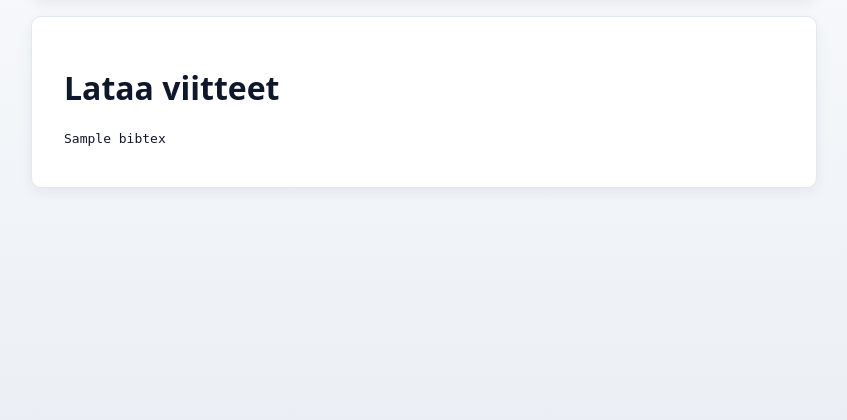
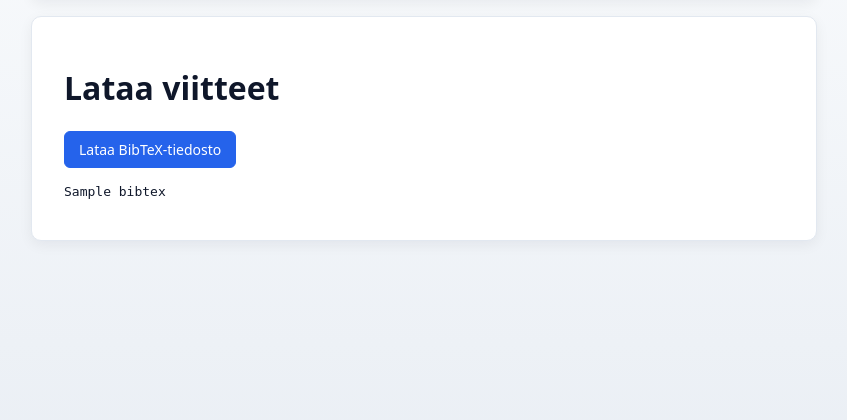
Before and after one commit to henkkasplund/ohtu_hackers, a Flask app: template src/templates/download.html in a window 1280 px wide. Shown: the part 88-508 px from the top of the page, without its empty margins (216-1063 px from the left). Run offline with Flask 3, Linux system fonts and the light colour scheme; the template is opened without the code that fills it: most values are stand-ins (such as "Sample title", 1, 10 or a date in 2020).

Commit message:
Lisää BibTeX-tiedoston lataus

```diff
--- a/src/app.py
+++ b/src/app.py
@@ -1,7 +1,7 @@
-from flask import jsonify, redirect, render_template, request
+from flask import jsonify, redirect, render_template, request, Response
 
 import util
-from bibtex import create_bibtex
+from bibtex import create_bibtex, create_bibtex_file
 from config import app, test_env
 from db_helper import reset_db
 from repositories import citation_repository
@@ -114,6 +114,16 @@ def download_references():
     return render_template("download.html", bibtex=bibtex)
 
 
+@app.route("/download/references.bib")
+def download_references_bibtex():
+    references = citation_repository.get_all_citations()
+    bibtex_file = create_bibtex_file(references)
+    return Response(
+        bibtex_file,
+        mimetype="application/x-bibtex",
+        headers={"Content-Disposition": "attachment; filename=references.bib"},
+    )
+
 @app.route("/new_todo")
 def new():
     return render_template("new_todo.html")
--- a/src/bibtex.py
+++ b/src/bibtex.py
@@ -21,5 +21,6 @@ def create_bibtex(reference):
 
     return f"@{reference.reference_type_name}{{{reference.citation_key},\n{text}\n}}"
 
+
 def create_bibtex_file(references):
     return "\n\n".join(create_bibtex(reference) for reference in references)
--- a/src/templates/download.html
+++ b/src/templates/download.html
@@ -1,15 +1,18 @@
-{% extends "layout.html" %} {% block title %} Lataa lähteet {% endblock %} {% block body %}
+{% extends "layout.html" %}
 
-<head>
-    <meta charset="UTF-8">
-    <title>Lataa viitteet</title>
-</head>
-<body>
+{% block title %}
+    Lataa viitteet
+{% endblock %}
+
+{% block body %}
     <h1>Lataa viitteet</h1>
-{% for b in bibtex %}
-    <pre>{{ b }}</pre>
-{% else %}
-    <p>Ei tallennettuja viitteitä.</p>
-{% endfor %}
 
+    {% if bibtex %}
+        <p><a href="/download/references.bib" class="btn">Lataa BibTeX-tiedosto</a></p>
+        {% for b in bibtex %}
+            <pre>{{ b }}</pre>
+        {% endfor %}
+    {% else %}
+        <p>Ei tallennettuja viitteitä.</p>
+    {% endif %}
 {% endblock %}
```
